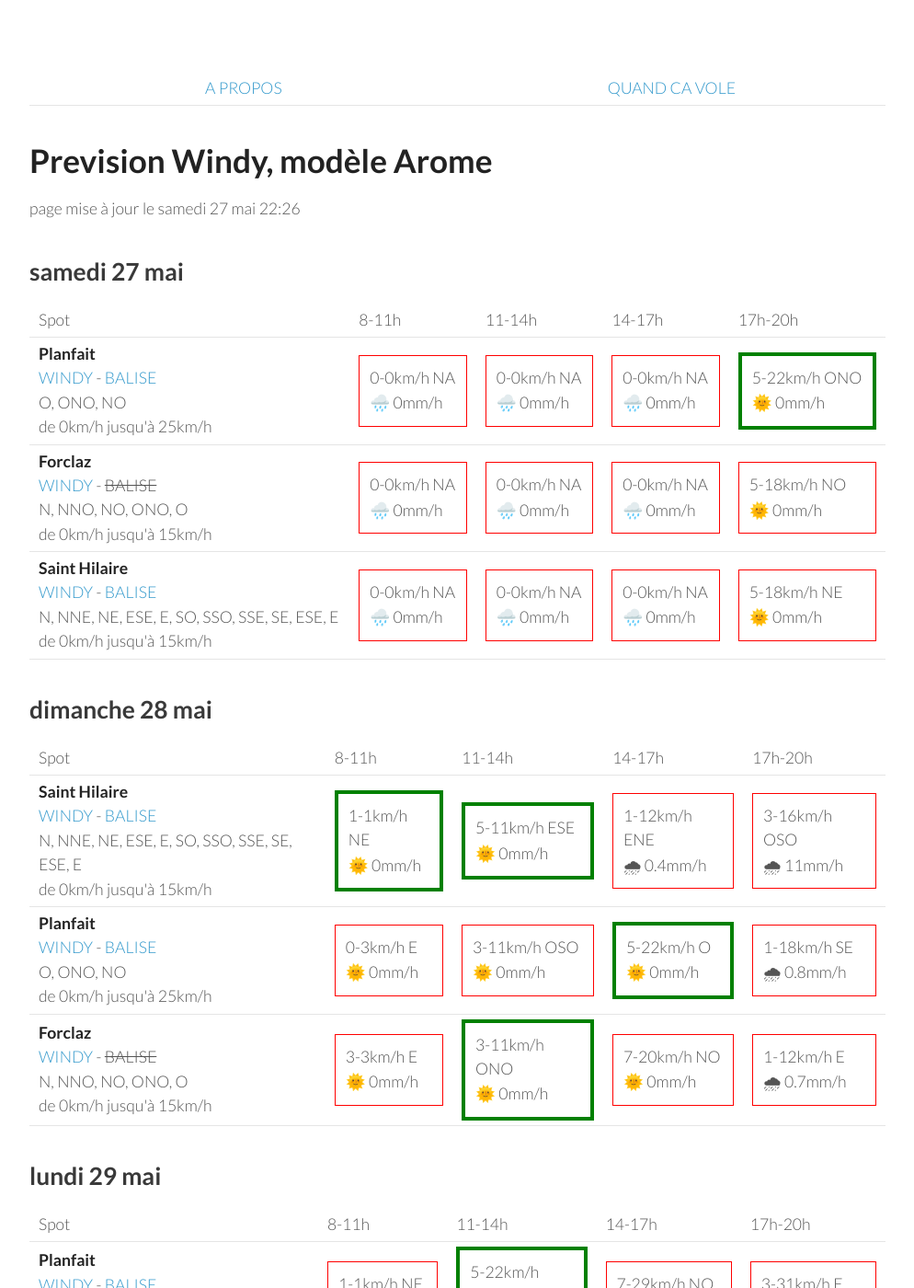
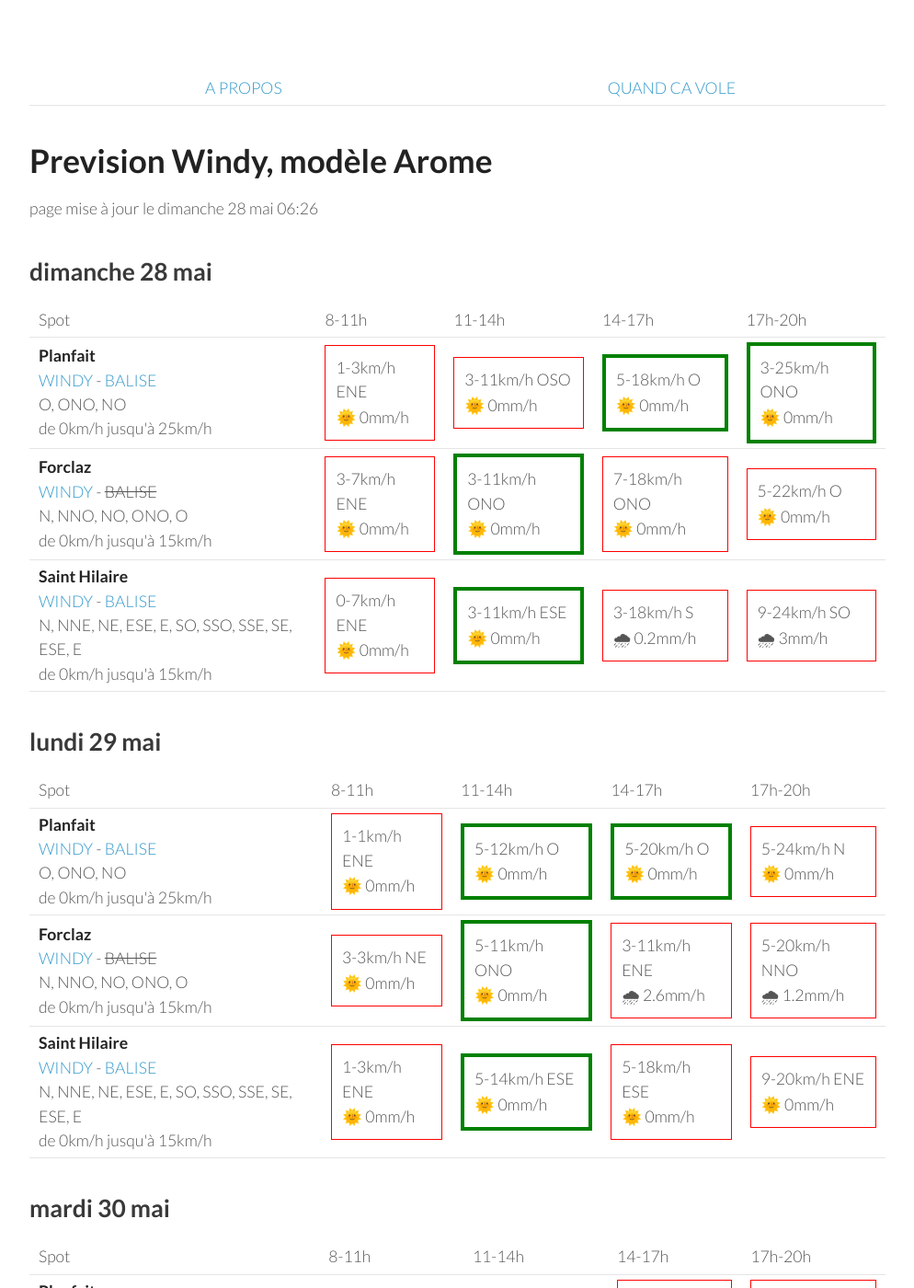
Before and after one commit to parapente-dans-le-nord/parapente-dans-le-nord.github.io, a Jekyll site: the page built from alpes_nord.markdown, in a window 1280 px wide and 1400 px high. Shown: the whole window at 92% size, without its empty margins (26-1020 px from the left). Built offline with Jekyll 4.4.1, drawn with Linux system fonts in a browser that asks for light colours; some of the changed text lies outside the part shown.

Commit message:
update index.markdown

```diff
--- a/alpes_nord.markdown
+++ b/alpes_nord.markdown
@@ -7,9 +7,9 @@ title:  "Tous les spots"
 {: .links}
 
 # Prevision Windy, modèle Arome
-page mise à jour le samedi 27 mai 22:26
+page mise à jour le dimanche 28 mai 06:26
 
-## samedi 27 mai
+## dimanche 28 mai
 
 {::nomarkdown}
 <table>
@@ -24,73 +24,30 @@ page mise à jour le samedi 27 mai 22:26
 <tr>
         <td><strong>Planfait</strong><br><a href="https://windy.com/45.853/6.223?45.415,6.223,8">WINDY</a> - <span class=""><a href="https://www.openwindmap.org/PP496">BALISE</a> </span><br> <span class="vent-favorable">O, ONO, NO</span><br><span class="force-vent">de 0km/h jusqu'à 25km/h</span> </td>
 
-            <td><div class="not-flyable"><p>0-0km/h NA</p><p>🌧️ 0mm/h</p></div></td>
-            <td><div class="not-flyable"><p>0-0km/h NA</p><p>🌧️ 0mm/h</p></div></td>
-            <td><div class="not-flyable"><p>0-0km/h NA</p><p>🌧️ 0mm/h</p></div></td>
-            <td><div class="flyable"><p>5-22km/h ONO</p><p>🌞 0mm/h</p></div></td>
-
-    </tr>
-<tr>
-        <td><strong>Forclaz</strong><br><a href="https://windy.com/45.814/6.247?45.375,6.246,8,m:eVwaglz">WINDY</a> - <span class="no-balise"> BALISE </span><br> <span class="vent-favorable">N, NNO, NO, ONO, O</span><br><span class="force-vent">de 0km/h jusqu'à 15km/h</span> </td>
-
-            <td><div class="not-flyable"><p>0-0km/h NA</p><p>🌧️ 0mm/h</p></div></td>
-            <td><div class="not-flyable"><p>0-0km/h NA</p><p>🌧️ 0mm/h</p></div></td>
-            <td><div class="not-flyable"><p>0-0km/h NA</p><p>🌧️ 0mm/h</p></div></td>
-            <td><div class="not-flyable"><p>5-18km/h NO</p><p>🌞 0mm/h</p></div></td>
-
-    </tr>
-<tr>
-        <td><strong>Saint Hilaire</strong><br><a href="https://windy.com/45.307/5.888?45.087,5.889,9,m:eUFagkX">WINDY</a> - <span class=""><a href="http://www.balisemeteo.com/balise.php?idBalise=61">BALISE</a> </span><br> <span class="vent-favorable">N, NNE, NE, ESE, E, SO, SSO, SSE, SE, ESE, E</span><br><span class="force-vent">de 0km/h jusqu'à 15km/h</span> </td>
-
-            <td><div class="not-flyable"><p>0-0km/h NA</p><p>🌧️ 0mm/h</p></div></td>
-            <td><div class="not-flyable"><p>0-0km/h NA</p><p>🌧️ 0mm/h</p></div></td>
-            <td><div class="not-flyable"><p>0-0km/h NA</p><p>🌧️ 0mm/h</p></div></td>
-            <td><div class="not-flyable"><p>5-18km/h NE</p><p>🌞 0mm/h</p></div></td>
-
-    </tr>
-
-</tbody>
-</table>
-{:/}
-## dimanche 28 mai
-
-{::nomarkdown}
-<table>
-  <tbody>
-    <tr>
-      <td>Spot</td>
-      <td>8-11h</td>
-      <td>11-14h</td>
-      <td>14-17h</td>
-      <td>17h-20h</td>
-    </tr>
-<tr>
-        <td><strong>Saint Hilaire</strong><br><a href="https://windy.com/45.307/5.888?45.087,5.889,9,m:eUFagkX">WINDY</a> - <span class=""><a href="http://www.balisemeteo.com/balise.php?idBalise=61">BALISE</a> </span><br> <span class="vent-favorable">N, NNE, NE, ESE, E, SO, SSO, SSE, SE, ESE, E</span><br><span class="force-vent">de 0km/h jusqu'à 15km/h</span> </td>
-
-            <td><div class="flyable"><p>1-1km/h NE</p><p>🌞 0mm/h</p></div></td>
-            <td><div class="flyable"><p>5-11km/h ESE</p><p>🌞 0mm/h</p></div></td>
-            <td><div class="not-flyable"><p>1-12km/h ENE</p><p>🌧 0.4mm/h</p></div></td>
-            <td><div class="not-flyable"><p>3-16km/h OSO</p><p>🌧 11mm/h</p></div></td>
-
-
-    </tr>
-<tr>
-        <td><strong>Planfait</strong><br><a href="https://windy.com/45.853/6.223?45.415,6.223,8">WINDY</a> - <span class=""><a href="https://www.openwindmap.org/PP496">BALISE</a> </span><br> <span class="vent-favorable">O, ONO, NO</span><br><span class="force-vent">de 0km/h jusqu'à 25km/h</span> </td>
-
-            <td><div class="not-flyable"><p>0-3km/h E</p><p>🌞 0mm/h</p></div></td>
+            <td><div class="not-flyable"><p>1-3km/h ENE</p><p>🌞 0mm/h</p></div></td>
             <td><div class="not-flyable"><p>3-11km/h OSO</p><p>🌞 0mm/h</p></div></td>
-            <td><div class="flyable"><p>5-22km/h O</p><p>🌞 0mm/h</p></div></td>
-            <td><div class="not-flyable"><p>1-18km/h SE</p><p>🌧 0.8mm/h</p></div></td>
+            <td><div class="flyable"><p>5-18km/h O</p><p>🌞 0mm/h</p></div></td>
+            <td><div class="flyable"><p>3-25km/h ONO</p><p>🌞 0mm/h</p></div></td>
 
 
     </tr>
 <tr>
         <td><strong>Forclaz</strong><br><a href="https://windy.com/45.814/6.247?45.375,6.246,8,m:eVwaglz">WINDY</a> - <span class="no-balise"> BALISE </span><br> <span class="vent-favorable">N, NNO, NO, ONO, O</span><br><span class="force-vent">de 0km/h jusqu'à 15km/h</span> </td>
 
-            <td><div class="not-flyable"><p>3-3km/h E</p><p>🌞 0mm/h</p></div></td>
+            <td><div class="not-flyable"><p>3-7km/h ENE</p><p>🌞 0mm/h</p></div></td>
             <td><div class="flyable"><p>3-11km/h ONO</p><p>🌞 0mm/h</p></div></td>
-            <td><div class="not-flyable"><p>7-20km/h NO</p><p>🌞 0mm/h</p></div></td>
-            <td><div class="not-flyable"><p>1-12km/h E</p><p>🌧 0.7mm/h</p></div></td>
+            <td><div class="not-flyable"><p>7-18km/h ONO</p><p>🌞 0mm/h</p></div></td>
+            <td><div class="not-flyable"><p>5-22km/h O</p><p>🌞 0mm/h</p></div></td>
+
+
+    </tr>
+<tr>
+        <td><strong>Saint Hilaire</strong><br><a href="https://windy.com/45.307/5.888?45.087,5.889,9,m:eUFagkX">WINDY</a> - <span class=""><a href="http://www.balisemeteo.com/balise.php?idBalise=61">BALISE</a> </span><br> <span class="vent-favorable">N, NNE, NE, ESE, E, SO, SSO, SSE, SE, ESE, E</span><br><span class="force-vent">de 0km/h jusqu'à 15km/h</span> </td>
+
+            <td><div class="not-flyable"><p>0-7km/h ENE</p><p>🌞 0mm/h</p></div></td>
+            <td><div class="flyable"><p>3-11km/h ESE</p><p>🌞 0mm/h</p></div></td>
+            <td><div class="not-flyable"><p>3-18km/h S</p><p>🌧 0.2mm/h</p></div></td>
+            <td><div class="not-flyable"><p>9-24km/h SO</p><p>🌧 3mm/h</p></div></td>
 
 
     </tr>
@@ -113,10 +70,20 @@ page mise à jour le samedi 27 mai 22:26
 <tr>
         <td><strong>Planfait</strong><br><a href="https://windy.com/45.853/6.223?45.415,6.223,8">WINDY</a> - <span class=""><a href="https://www.openwindmap.org/PP496">BALISE</a> </span><br> <span class="vent-favorable">O, ONO, NO</span><br><span class="force-vent">de 0km/h jusqu'à 25km/h</span> </td>
 
-            <td><div class="not-flyable"><p>1-1km/h NE</p><p>🌞 0mm/h</p></div></td>
-            <td><div class="flyable"><p>5-22km/h ONO</p><p>🌞 0mm/h</p></div></td>
-            <td><div class="not-flyable"><p>7-29km/h NO</p><p>🌧 0.2mm/h</p></div></td>
-            <td><div class="not-flyable"><p>3-31km/h E</p><p>🌧 2.1mm/h</p></div></td>
+            <td><div class="not-flyable"><p>1-1km/h ENE</p><p>🌞 0mm/h</p></div></td>
+            <td><div class="flyable"><p>5-12km/h O</p><p>🌞 0mm/h</p></div></td>
+            <td><div class="flyable"><p>5-20km/h O</p><p>🌞 0mm/h</p></div></td>
+            <td><div class="not-flyable"><p>5-24km/h N</p><p>🌞 0mm/h</p></div></td>
+
+
+    </tr>
+<tr>
+        <td><strong>Forclaz</strong><br><a href="https://windy.com/45.814/6.247?45.375,6.246,8,m:eVwaglz">WINDY</a> - <span class="no-balise"> BALISE </span><br> <span class="vent-favorable">N, NNO, NO, ONO, O</span><br><span class="force-vent">de 0km/h jusqu'à 15km/h</span> </td>
+
+            <td><div class="not-flyable"><p>3-3km/h NE</p><p>🌞 0mm/h</p></div></td>
+            <td><div class="flyable"><p>5-11km/h ONO</p><p>🌞 0mm/h</p></div></td>
+            <td><div class="not-flyable"><p>3-11km/h ENE</p><p>🌧 2.6mm/h</p></div></td>
+            <td><div class="not-flyable"><p>5-20km/h NNO</p><p>🌧 1.2mm/h</p></div></td>
 
 
     </tr>
@@ -124,19 +91,9 @@ page mise à jour le samedi 27 mai 22:26
         <td><strong>Saint Hilaire</strong><br><a href="https://windy.com/45.307/5.888?45.087,5.889,9,m:eUFagkX">WINDY</a> - <span class=""><a href="http://www.balisemeteo.com/balise.php?idBalise=61">BALISE</a> </span><br> <span class="vent-favorable">N, NNE, NE, ESE, E, SO, SSO, SSE, SE, ESE, E</span><br><span class="force-vent">de 0km/h jusqu'à 15km/h</span> </td>
 
             <td><div class="not-flyable"><p>1-3km/h ENE</p><p>🌞 0mm/h</p></div></td>
-            <td><div class="not-flyable"><p>3-20km/h O</p><p>🌞 0mm/h</p></div></td>
-            <td><div class="not-flyable"><p>1-24km/h ONO</p><p>🌧 3.2mm/h</p></div></td>
-            <td><div class="not-flyable"><p>1-22km/h ONO</p><p>🌧 2.3mm/h</p></div></td>
-
-
-    </tr>
-<tr>
-        <td><strong>Forclaz</strong><br><a href="https://windy.com/45.814/6.247?45.375,6.246,8,m:eVwaglz">WINDY</a> - <span class="no-balise"> BALISE </span><br> <span class="vent-favorable">N, NNO, NO, ONO, O</span><br><span class="force-vent">de 0km/h jusqu'à 15km/h</span> </td>
-
-            <td><div class="not-flyable"><p>1-3km/h NE</p><p>🌞 0mm/h</p></div></td>
-            <td><div class="not-flyable"><p>3-20km/h ONO</p><p>🌞 0mm/h</p></div></td>
-            <td><div class="not-flyable"><p>7-31km/h NO</p><p>🌞 0mm/h</p></div></td>
-            <td><div class="not-flyable"><p>3-29km/h S</p><p>🌧 2.1mm/h</p></div></td>
+            <td><div class="flyable"><p>5-14km/h ESE</p><p>🌞 0mm/h</p></div></td>
+            <td><div class="not-flyable"><p>5-18km/h ESE</p><p>🌞 0mm/h</p></div></td>
+            <td><div class="not-flyable"><p>9-20km/h ENE</p><p>🌞 0mm/h</p></div></td>
 
 
     </tr>
@@ -160,19 +117,9 @@ page mise à jour le samedi 27 mai 22:26
         <td><strong>Planfait</strong><br><a href="https://windy.com/45.853/6.223?45.415,6.223,8">WINDY</a> - <span class=""><a href="https://www.openwindmap.org/PP496">BALISE</a> </span><br> <span class="vent-favorable">O, ONO, NO</span><br><span class="force-vent">de 0km/h jusqu'à 25km/h</span> </td>
 
             <td><div class="not-flyable"><p>1-14km/h ESE</p><p>🌞 0mm/h</p></div></td>
-            <td><div class="flyable"><p>5-22km/h ONO</p><p>🌞 0mm/h</p></div></td>
+            <td><div class="flyable"><p>5-22km/h NO</p><p>🌞 0mm/h</p></div></td>
             <td><div class="not-flyable"><p>7-31km/h NO</p><p>🌞 0mm/h</p></div></td>
-            <td><div class="not-flyable"><p>5-33km/h NNO</p><p>🌧 0.3mm/h</p></div></td>
-
-
-    </tr>
-<tr>
-        <td><strong>Saint Hilaire</strong><br><a href="https://windy.com/45.307/5.888?45.087,5.889,9,m:eUFagkX">WINDY</a> - <span class=""><a href="http://www.balisemeteo.com/balise.php?idBalise=61">BALISE</a> </span><br> <span class="vent-favorable">N, NNE, NE, ESE, E, SO, SSO, SSE, SE, ESE, E</span><br><span class="force-vent">de 0km/h jusqu'à 15km/h</span> </td>
-
-            <td><div class="not-flyable"><p>1-12km/h NNO</p><p>🌞 0mm/h</p></div></td>
-            <td><div class="not-flyable"><p>3-22km/h NO</p><p>🌞 0mm/h</p></div></td>
-            <td><div class="not-flyable"><p>5-31km/h NO</p><p>🌧 0.2mm/h</p></div></td>
-            <td><div class="not-flyable"><p>1-31km/h ENE</p><p>🌧 2mm/h</p></div></td>
+            <td><div class="not-flyable"><p>5-33km/h NNO</p><p>🌧 0.2mm/h</p></div></td>
 
 
     </tr>
@@ -182,7 +129,17 @@ page mise à jour le samedi 27 mai 22:26
             <td><div class="not-flyable"><p>3-18km/h SE</p><p>🌞 0mm/h</p></div></td>
             <td><div class="not-flyable"><p>5-20km/h ONO</p><p>🌞 0mm/h</p></div></td>
             <td><div class="not-flyable"><p>7-31km/h NO</p><p>🌞 0mm/h</p></div></td>
-            <td><div class="not-flyable"><p>3-33km/h NO</p><p>🌧 0.7mm/h</p></div></td>
+            <td><div class="not-flyable"><p>3-35km/h NNO</p><p>🌧 0.5mm/h</p></div></td>
+
+
+    </tr>
+<tr>
+        <td><strong>Saint Hilaire</strong><br><a href="https://windy.com/45.307/5.888?45.087,5.889,9,m:eUFagkX">WINDY</a> - <span class=""><a href="http://www.balisemeteo.com/balise.php?idBalise=61">BALISE</a> </span><br> <span class="vent-favorable">N, NNE, NE, ESE, E, SO, SSO, SSE, SE, ESE, E</span><br><span class="force-vent">de 0km/h jusqu'à 15km/h</span> </td>
+
+            <td><div class="not-flyable"><p>1-12km/h ONO</p><p>🌞 0mm/h</p></div></td>
+            <td><div class="not-flyable"><p>3-20km/h NO</p><p>🌞 0mm/h</p></div></td>
+            <td><div class="not-flyable"><p>5-27km/h NO</p><p>🌧 0.2mm/h</p></div></td>
+            <td><div class="not-flyable"><p>3-37km/h NNO</p><p>🌧 2.1mm/h</p></div></td>
 
 
     </tr>
@@ -205,18 +162,18 @@ page mise à jour le samedi 27 mai 22:26
 <tr>
         <td><strong>Planfait</strong><br><a href="https://windy.com/45.853/6.223?45.415,6.223,8">WINDY</a> - <span class=""><a href="https://www.openwindmap.org/PP496">BALISE</a> </span><br> <span class="vent-favorable">O, ONO, NO</span><br><span class="force-vent">de 0km/h jusqu'à 25km/h</span> </td>
 
-            <td><div class="not-flyable"><p>3-16km/h SE</p><p>🌞 0mm/h</p></div></td>
-            <td><div class="flyable"><p>3-20km/h ONO</p><p>🌞 0mm/h</p></div></td>
-            <td><div class="not-flyable"><p>7-31km/h ONO</p><p>🌧 1mm/h</p></div></td>
-            <td><div class="not-flyable"><p>0-31km/h O</p><p>🌧 6mm/h</p></div></td>
+            <td><div class="not-flyable"><p>1-16km/h SE</p><p>🌞 0mm/h</p></div></td>
+            <td><div class="flyable"><p>3-22km/h ONO</p><p>🌞 0mm/h</p></div></td>
+            <td><div class="flyable"><p>5-25km/h NO</p><p>🌧 1.1mm/h</p></div></td>
+            <td><div class="not-flyable"><p>3-27km/h SSE</p><p>🌧 4mm/h</p></div></td>
 
 
     </tr>
 <tr>
         <td><strong>Forclaz</strong><br><a href="https://windy.com/45.814/6.247?45.375,6.246,8,m:eVwaglz">WINDY</a> - <span class="no-balise"> BALISE </span><br> <span class="vent-favorable">N, NNO, NO, ONO, O</span><br><span class="force-vent">de 0km/h jusqu'à 15km/h</span> </td>
 
-            <td><div class="not-flyable"><p>3-16km/h ESE</p><p>🌞 0mm/h</p></div></td>
-            <td><div class="not-flyable"><p>1-18km/h NNO</p><p>🌞 0mm/h</p></div></td>
+            <td><div class="not-flyable"><p>3-18km/h SE</p><p>🌞 0mm/h</p></div></td>
+            <td><div class="not-flyable"><p>3-20km/h ONO</p><p>🌞 0mm/h</p></div></td>
             <td><div class="not-flyable"><p>7-27km/h NNO</p><p>🌧 1.2mm/h</p></div></td>
             <td><div class="not-flyable"><p>5-31km/h SSE</p><p>🌧 3.7mm/h</p></div></td>
 
@@ -225,8 +182,8 @@ page mise à jour le samedi 27 mai 22:26
 <tr>
         <td><strong>Saint Hilaire</strong><br><a href="https://windy.com/45.307/5.888?45.087,5.889,9,m:eUFagkX">WINDY</a> - <span class=""><a href="http://www.balisemeteo.com/balise.php?idBalise=61">BALISE</a> </span><br> <span class="vent-favorable">N, NNE, NE, ESE, E, SO, SSO, SSE, SE, ESE, E</span><br><span class="force-vent">de 0km/h jusqu'à 15km/h</span> </td>
 
-            <td><div class="not-flyable"><p>1-12km/h NNO</p><p>🌞 0mm/h</p></div></td>
-            <td><div class="not-flyable"><p>1-22km/h SSO</p><p>🌧 0.3mm/h</p></div></td>
+            <td><div class="not-flyable"><p>1-12km/h ONO</p><p>🌞 0mm/h</p></div></td>
+            <td><div class="not-flyable"><p>3-24km/h SSO</p><p>🌧 0.3mm/h</p></div></td>
             <td><div class="not-flyable"><p>3-33km/h ONO</p><p>🌧 6mm/h</p></div></td>
             <td><div class="not-flyable"><p>1-29km/h OSO</p><p>🌧 3.7mm/h</p></div></td>
 
@@ -252,9 +209,9 @@ page mise à jour le samedi 27 mai 22:26
         <td><strong>Planfait</strong><br><a href="https://windy.com/45.853/6.223?45.415,6.223,8">WINDY</a> - <span class=""><a href="https://www.openwindmap.org/PP496">BALISE</a> </span><br> <span class="vent-favorable">O, ONO, NO</span><br><span class="force-vent">de 0km/h jusqu'à 25km/h</span> </td>
 
             <td><div class="not-flyable"><p>3-16km/h ESE</p><p>🌞 0mm/h</p></div></td>
-            <td><div class="flyable"><p>3-20km/h ONO</p><p>🌞 0mm/h</p></div></td>
-            <td><div class="not-flyable"><p>3-31km/h NNE</p><p>🌧 3.7mm/h</p></div></td>
-            <td><div class="not-flyable"><p>3-27km/h ONO</p><p>🌧 3.5mm/h</p></div></td>
+            <td><div class="flyable"><p>1-18km/h ONO</p><p>🌞 0mm/h</p></div></td>
+            <td><div class="not-flyable"><p>3-29km/h NNO</p><p>🌧 2.1mm/h</p></div></td>
+            <td><div class="not-flyable"><p>5-27km/h ONO</p><p>🌧 1.3mm/h</p></div></td>
 
 
     </tr>
```
